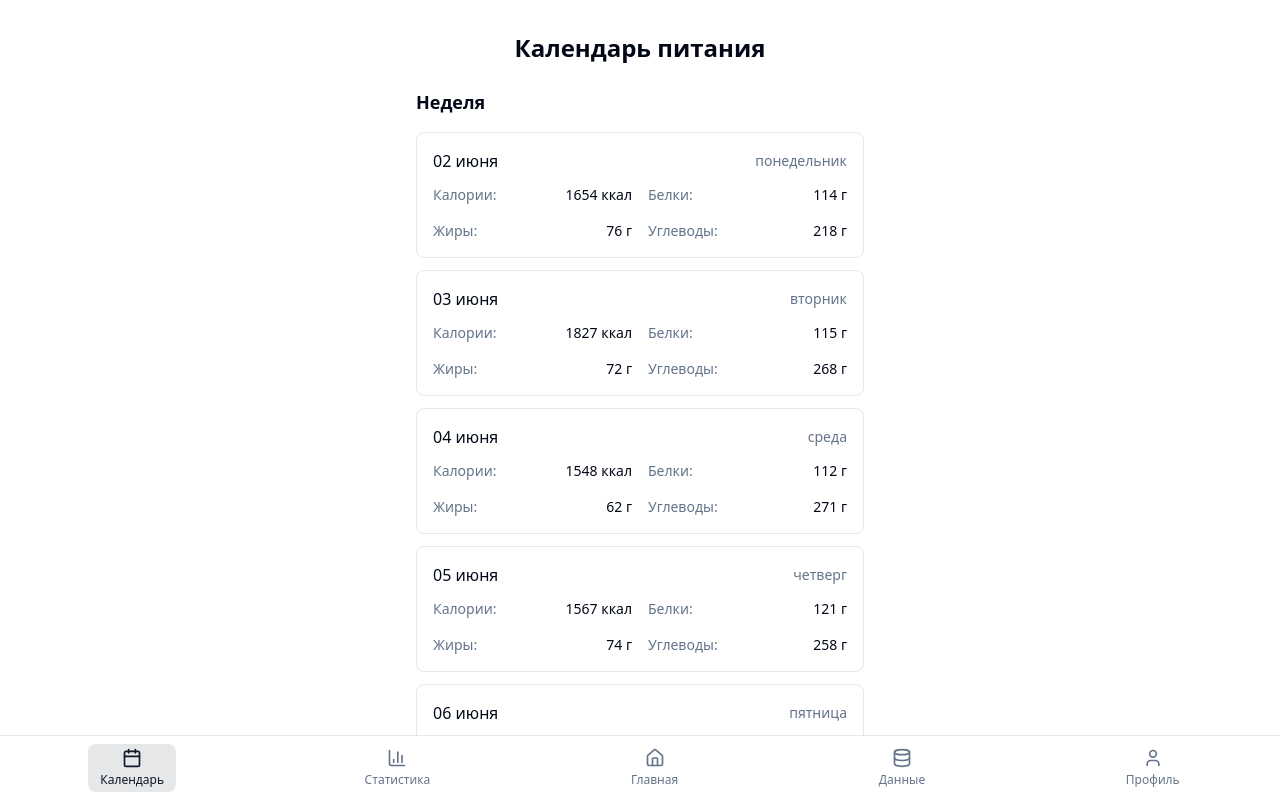
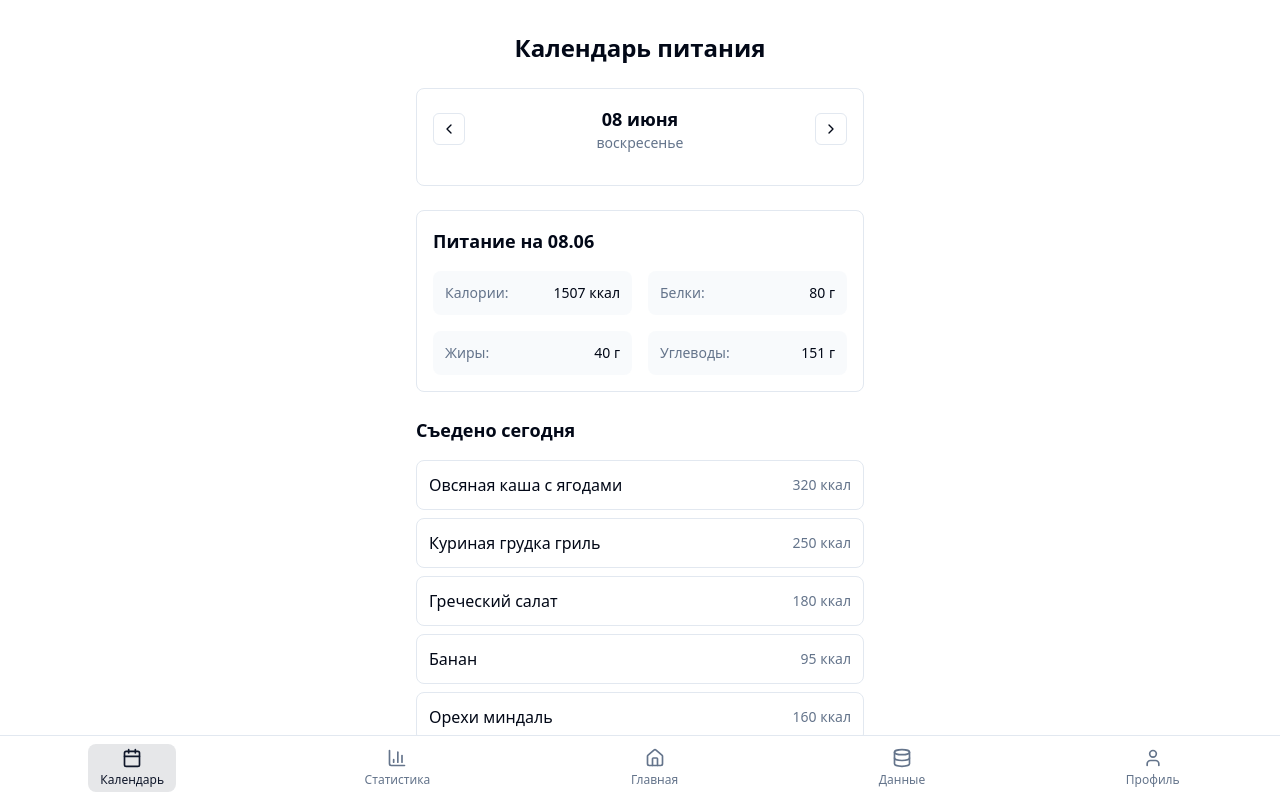
Before and after one commit to o91leg/nutri-streak-tracker-app, a React (Vite) app: page /calendar in a window 1280 px wide. Shown: the top 798 px of the page. Built offline with nearby package versions, Linux system fonts and the light colour scheme.

Commit message:
feat: Implement calendar day navigation
The calendar page should allow users to navigate through days, displaying BMR data for each day. Users should be able to move forward and backward through the days.

```diff
--- a/src/pages/Calendar.tsx
+++ b/src/pages/Calendar.tsx
@@ -1,33 +1,54 @@
 
-import React from 'react';
-import { format, subDays, startOfDay } from 'date-fns';
+import React, { useState } from 'react';
+import { format, addDays, subDays, startOfDay } from 'date-fns';
 import { ru } from 'date-fns/locale';
+import { ChevronLeft, ChevronRight } from 'lucide-react';
+import { Button } from '@/components/ui/button';
 
 const Calendar = () => {
-  // Mock data - will be replaced with Supabase data
-  const generateMockData = () => {
-    const data = [];
-    for (let i = 6; i >= 0; i--) {
-      const date = subDays(new Date(), i);
-      data.push({
-        date: startOfDay(date),
-        calories: Math.floor(Math.random() * 500) + 1500,
-        proteins: Math.floor(Math.random() * 50) + 100,
-        fats: Math.floor(Math.random() * 30) + 50,
-        carbohydrates: Math.floor(Math.random() * 100) + 200,
-      });
-    }
-    return data;
+  const [selectedDate, setSelectedDate] = useState(startOfDay(new Date()));
+
+  // Mock data generator
+  const generateMockDataForDate = (date: Date) => {
+    // Use date as seed for consistent data
+    const seed = date.getTime();
+    const random = (min: number, max: number) => {
+      const x = Math.sin(seed) * 10000;
+      return Math.floor((x - Math.floor(x)) * (max - min) + min);
+    };
+
+    return {
+      date: startOfDay(date),
+      calories: random(1500, 2500),
+      proteins: random(80, 150),
+      fats: random(40, 80),
+      carbohydrates: random(150, 300),
+    };
   };
 
-  const weekData = generateMockData();
+  const mockDishes = [
+    { dish_name: 'Овсяная каша с ягодами', calories: 320, date: selectedDate },
+    { dish_name: 'Куриная грудка гриль', calories: 250, date: selectedDate },
+    { dish_name: 'Греческий салат', calories: 180, date: selectedDate },
+    { dish_name: 'Банан', calories: 95, date: selectedDate },
+    { dish_name: 'Орехи миндаль', calories: 160, date: selectedDate },
+  ];
 
-  const mockDishes = [
-    { dish_name: 'Овсяная каша', calories: 320, date: new Date() },
-    { dish_name: 'Куриная грудка', calories: 250, date: new Date() },
-    { dish_name: 'Греческий салат', calories: 180, date: new Date() },
-    { dish_name: 'Банан', calories: 95, date: new Date() },
-  ];
+  const currentDayData = generateMockDataForDate(selectedDate);
+
+  const goToPreviousDay = () => {
+    setSelectedDate(subDays(selectedDate, 1));
+  };
+
+  const goToNextDay = () => {
+    setSelectedDate(addDays(selectedDate, 1));
+  };
+
+  const goToToday = () => {
+    setSelectedDate(startOfDay(new Date()));
+  };
+
+  const isToday = format(selectedDate, 'yyyy-MM-dd') === format(new Date(), 'yyyy-MM-dd');
 
   return (
     <div className="min-h-screen bg-background p-4">
@@ -36,46 +57,80 @@ const Calendar = () => {
           Календарь питания
         </h1>
 
-        {/* Timeline */}
-        <div className="space-y-4">
-          <h2 className="text-lg font-semibold text-foreground">Неделя</h2>
-          <div className="space-y-3">
-            {weekData.map((day, index) => (
-              <div key={index} className="bg-card rounded-lg p-4 border border-border">
-                <div className="flex justify-between items-center mb-3">
-                  <span className="font-medium text-foreground">
-                    {format(day.date, 'dd MMMM', { locale: ru })}
-                  </span>
-                  <span className="text-sm text-muted-foreground">
-                    {format(day.date, 'EEEE', { locale: ru })}
-                  </span>
-                </div>
-                <div className="grid grid-cols-2 gap-4 text-sm">
-                  <div className="flex justify-between">
-                    <span className="text-muted-foreground">Калории:</span>
-                    <span className="text-foreground">{day.calories} ккал</span>
-                  </div>
-                  <div className="flex justify-between">
-                    <span className="text-muted-foreground">Белки:</span>
-                    <span className="text-foreground">{day.proteins} г</span>
-                  </div>
-                  <div className="flex justify-between">
-                    <span className="text-muted-foreground">Жиры:</span>
-                    <span className="text-foreground">{day.fats} г</span>
-                  </div>
-                  <div className="flex justify-between">
-                    <span className="text-muted-foreground">Углеводы:</span>
-                    <span className="text-foreground">{day.carbohydrates} г</span>
-                  </div>
-                </div>
+        {/* Date Navigation */}
+        <div className="bg-card rounded-lg p-4 border border-border">
+          <div className="flex items-center justify-between mb-4">
+            <Button
+              variant="outline"
+              size="icon"
+              onClick={goToPreviousDay}
+              className="h-8 w-8"
+            >
+              <ChevronLeft className="h-4 w-4" />
+            </Button>
+
+            <div className="text-center">
+              <div className="text-lg font-semibold text-foreground">
+                {format(selectedDate, 'dd MMMM', { locale: ru })}
               </div>
-            ))}
+              <div className="text-sm text-muted-foreground">
+                {format(selectedDate, 'EEEE', { locale: ru })}
+              </div>
+            </div>
+
+            <Button
+              variant="outline"
+              size="icon"
+              onClick={goToNextDay}
+              className="h-8 w-8"
+            >
+              <ChevronRight className="h-4 w-4" />
+            </Button>
+          </div>
+
+          {!isToday && (
+            <Button
+              variant="outline"
+              size="sm"
+              onClick={goToToday}
+              className="w-full"
+            >
+              Сегодня
+            </Button>
+          )}
+        </div>
+
+        {/* Daily Nutrition Summary */}
+        <div className="bg-card rounded-lg p-4 border border-border">
+          <h2 className="text-lg font-semibold text-foreground mb-4">
+            Питание на {format(selectedDate, 'dd.MM', { locale: ru })}
+          </h2>
+
+          <div className="grid grid-cols-2 gap-4 text-sm">
+            <div className="flex justify-between items-center p-3 bg-muted/50 rounded-lg">
+              <span className="text-muted-foreground">Калории:</span>
+              <span className="text-foreground font-medium">{currentDayData.calories} ккал</span>
+            </div>
+            <div className="flex justify-between items-center p-3 bg-muted/50 rounded-lg">
+              <span className="text-muted-foreground">Белки:</span>
+              <span className="text-foreground font-medium">{currentDayData.proteins} г</span>
+            </div>
+            <div className="flex justify-between items-center p-3 bg-muted/50 rounded-lg">
+              <span className="text-muted-foreground">Жиры:</span>
+              <span className="text-foreground font-medium">{currentDayData.fats} г</span>
+            </div>
+            <div className="flex justify-between items-center p-3 bg-muted/50 rounded-lg">
+              <span className="text-muted-foreground">Углеводы:</span>
+              <span className="text-foreground font-medium">{currentDayData.carbohydrates} г</span>
+            </div>
           </div>
         </div>
 
         {/* Consumed Dishes */}
         <div className="space-y-4">
-          <h2 className="text-lg font-semibold text-foreground">Сегодня съедено</h2>
+          <h2 className="text-lg font-semibold text-foreground">
+            Съедено {isToday ? 'сегодня' : format(selectedDate, 'dd.MM')}
+          </h2>
           <div className="space-y-2">
             {mockDishes.map((dish, index) => (
               <div key={index} className="bg-card rounded-lg p-3 border border-border flex justify-between items-center">
@@ -83,6 +138,12 @@ const Calendar = () => {
                 <span className="text-sm text-muted-foreground">{dish.calories} ккал</span>
               </div>
             ))}
+
+            {mockDishes.length === 0 && (
+              <div className="text-center text-muted-foreground py-8">
+                На этот день данных нет
+              </div>
+            )}
           </div>
         </div>
       </div>
```
